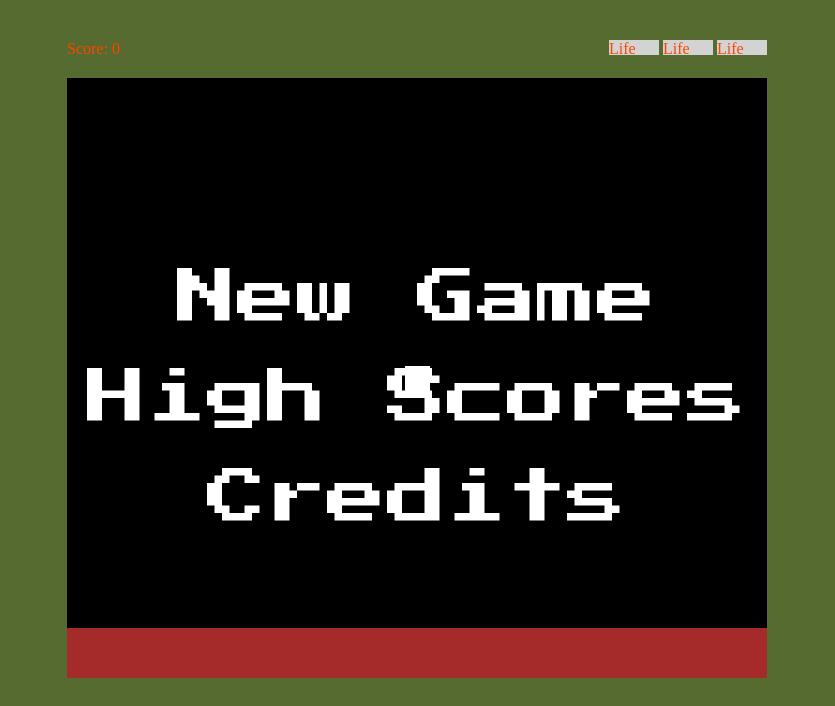
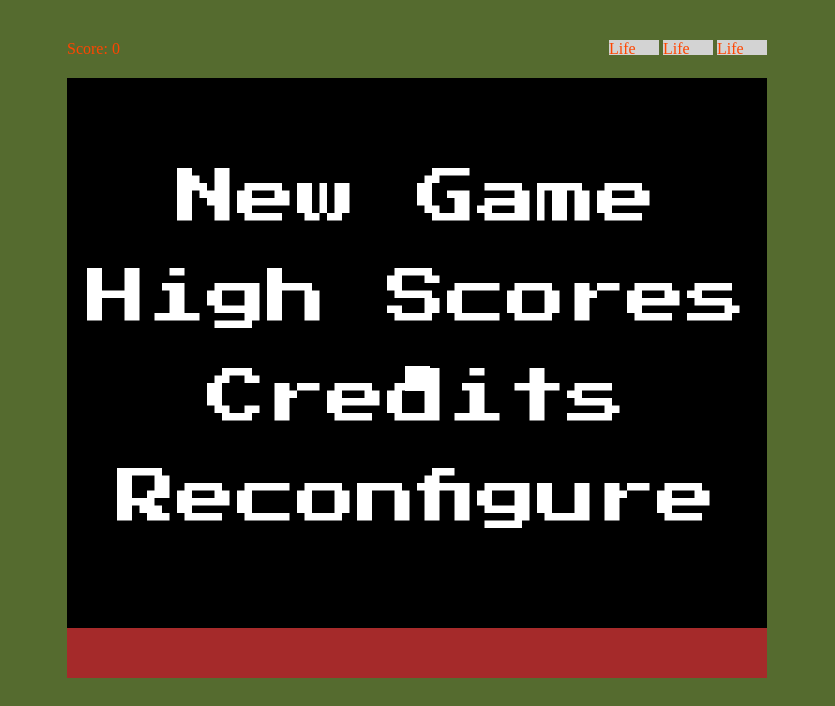
Before and after one commit to BenHSmith13/getRekt, a plain HTML site: page index.html in a window 1280 px wide. Shown: the part 120-826 px from the top of the page, without its empty margins (223-1058 px from the left). Drawn offline with nearby package versions, Linux system fonts and the light colour scheme.

Commit message:
ugly code for now

```diff
--- a/index.html
+++ b/index.html
@@ -12,6 +12,7 @@
   <script src="scripts/game_objects.js"></script>
   <script src="scripts/state.js"></script>
   <script src="scripts/menu.js"></script>
+  <script src="scripts/character.js"></script>
 
   <script src="scripts/input.js"></script>
   <script src="scripts/keymap.js"></script>
--- a/scripts/canvas.js
+++ b/scripts/canvas.js
@@ -47,6 +47,7 @@ class Canvas {
   draw(object) {
     this.context.drawImage(object.image, object.xPos, object.yPos, object.width, object.height);
   }
+
 
   drawPlatforms(platforms) {
     _.forEach(platforms, (platform) => {
@@ -100,11 +101,13 @@ class Canvas {
     this.context.font = "60px 'Press Start 2P'";
     this.context.textAlign = "center";
     this.context.fillStyle = menu.currentItem === menu.items.newGame ? "blue" : "white";
-    this.context.fillText(menu.items.newGame, this.canvas.width/2, this.canvas.height/2 - 50);
+    this.context.fillText(menu.items.newGame, this.canvas.width/2, this.canvas.height/2 - 150);
     this.context.fillStyle = menu.currentItem === menu.items.highScores ? "blue" : "white";
-    this.context.fillText(menu.items.highScores, this.canvas.width/2, this.canvas.height/2 + 50);
+    this.context.fillText(menu.items.highScores, this.canvas.width/2, this.canvas.height/2 - 50);
     this.context.fillStyle = menu.currentItem === menu.items.credits ? "blue" : "white";
-    this.context.fillText(menu.items.credits, this.canvas.width/2, this.canvas.height/2 + 150);
+    this.context.fillText(menu.items.credits, this.canvas.width/2, this.canvas.height/2 + 50);
+    this.context.fillStyle = menu.currentItem === menu.items.reconfigure ? "blue" : "white";
+    this.context.fillText(menu.items.reconfigure, this.canvas.width/2, this.canvas.height/2 + 150);
     this.context.restore();
   }
 }
--- /dev/null
+++ b/scripts/character.js
@@ -0,0 +1,30 @@
+class Character {
+  constructor() {
+    this.xPos = 325;
+    this.yPos = 550;
+    this.jumpTime = 2000; // ms
+    this.startJump = null;
+    this.endJump = null;
+    this.jumping = false;
+  }
+
+  jump(deltaTime) {
+
+  //   if(!this.startJump) {
+  //     this.startJump = performance.now();
+  //     this.endJump = this.startJump + this.jumpTime;
+  //   }
+
+
+  //   if(this.endJump - this.startJump < this.jumpTime / 2) {
+  //     this.startJump += 17;
+  //     this.yPos -= 2;
+  //   }
+  //   else if(this.endJump - this.startJump < this.jumpTime) {
+  //     this.startJump += 15;
+  //     this.yPos += 2;
+  //   } else {
+  //     this.startJump = null;
+  //   }
+  }
+}
--- a/scripts/game_loop.js
+++ b/scripts/game_loop.js
@@ -13,12 +13,12 @@ class GameLoop {
     this.menu = null;
     this.keys = null;
     this.objects = null;
+    this.character = null;
     this.score = 0;
   }
 
   startGame(firstTime) {
     this.initTime = performance.now();
-
     this.canvas = new Canvas(this.height, this.width);
     this.canvas.create();
 
@@ -31,7 +31,7 @@ class GameLoop {
     this.keys = input.keysdown;
 
     this.objects = new GameObjects(this.height, this.width);
-
+    this.character = new Character();
     this.gameLoop()
   }
 
@@ -68,6 +68,8 @@ class GameLoop {
     this.canvas.drawPlatforms(this.objects.platformPool);
     this.canvas.drawRect(this.objects.player);
 
+    // this.canvas.drawBox(this.character);
+    this.canvas.drawParticles(null);
     if (this.menu.isActive) {
       this.canvas.drawMenu(this.menu);
     } else if(this.state.lives <= 0) {
@@ -80,6 +82,7 @@ class GameLoop {
   }
 
   update(deltaTime) {
+
     if (this.menu.isActive) {
     //  Do nothing, handled by menu
     } else if (this.state.countDown > 0 && !_.isNaN(deltaTime)) {
@@ -88,6 +91,9 @@ class GameLoop {
       const { platformPool } = this.objects;
       // this.state.updateParticles(null, deltaTime);
       this.state.updatePlatforms(platformPool, deltaTime);
+      if(this.keys[keyMap.space] && !this.character.jumping ) {
+      }
+      this.state.updateParticles(null, deltaTime);
     }
   }
 
@@ -95,7 +101,6 @@ class GameLoop {
     const timeLapse = newTime - this.initTime;
     const deltaTime = newTime - this.oldTime;
     this.oldTime = newTime;
-
     this.update(deltaTime);
     this.render(timeLapse);
 
--- a/scripts/keymap.js
+++ b/scripts/keymap.js
@@ -17,4 +17,5 @@ const keyMap = {
   y:      89,
   esc:    27,
   enter:  13,
+  space:  32,
 };
--- a/scripts/menu.js
+++ b/scripts/menu.js
@@ -7,6 +7,7 @@ class Menu {
       newGame: 'New Game',
       highScores: 'High Scores',
       credits: 'Credits',
+      reconfigure: 'Reconfigure',
     };
     this.scoresVisible = false;
     this.creditsVisible = false;
@@ -48,6 +49,8 @@ class Menu {
       case this.items.highScores:
         return this.items.newGame;
       case this.items.newGame:
+        return this.items.reconfigure;
+      case this.items.reconfigure:
         return this.items.credits;
       default:
         return '';
@@ -63,6 +66,8 @@ class Menu {
       case this.items.highScores:
         return this.items.credits;
       case this.items.credits:
+        return this.items.reconfigure;
+      case this.items.reconfigure:
         return this.items.newGame;
       default:
         return '';
@@ -116,6 +121,10 @@ class Menu {
     this.clearScoreDisplay();
   }
 
+  reconfigControls() {
+    console.log('Will set up new controls page here.')
+  }
+
   select() {
     switch (this.currentItem) {
       case this.items.newGame:
@@ -130,6 +139,9 @@ class Menu {
       case this.items.credits:
         this.showCredits();
         break;
+      case this.items.reconfigure:
+        this.reconfigControls();
+        break;
       default:
         break;
     }
--- a/scripts/state.js
+++ b/scripts/state.js
@@ -110,6 +110,8 @@ class State {
         }
       })
     }
+
+    console.log(_.size(platforms));
   }
 
   // This also needs to go in a particle System
```
